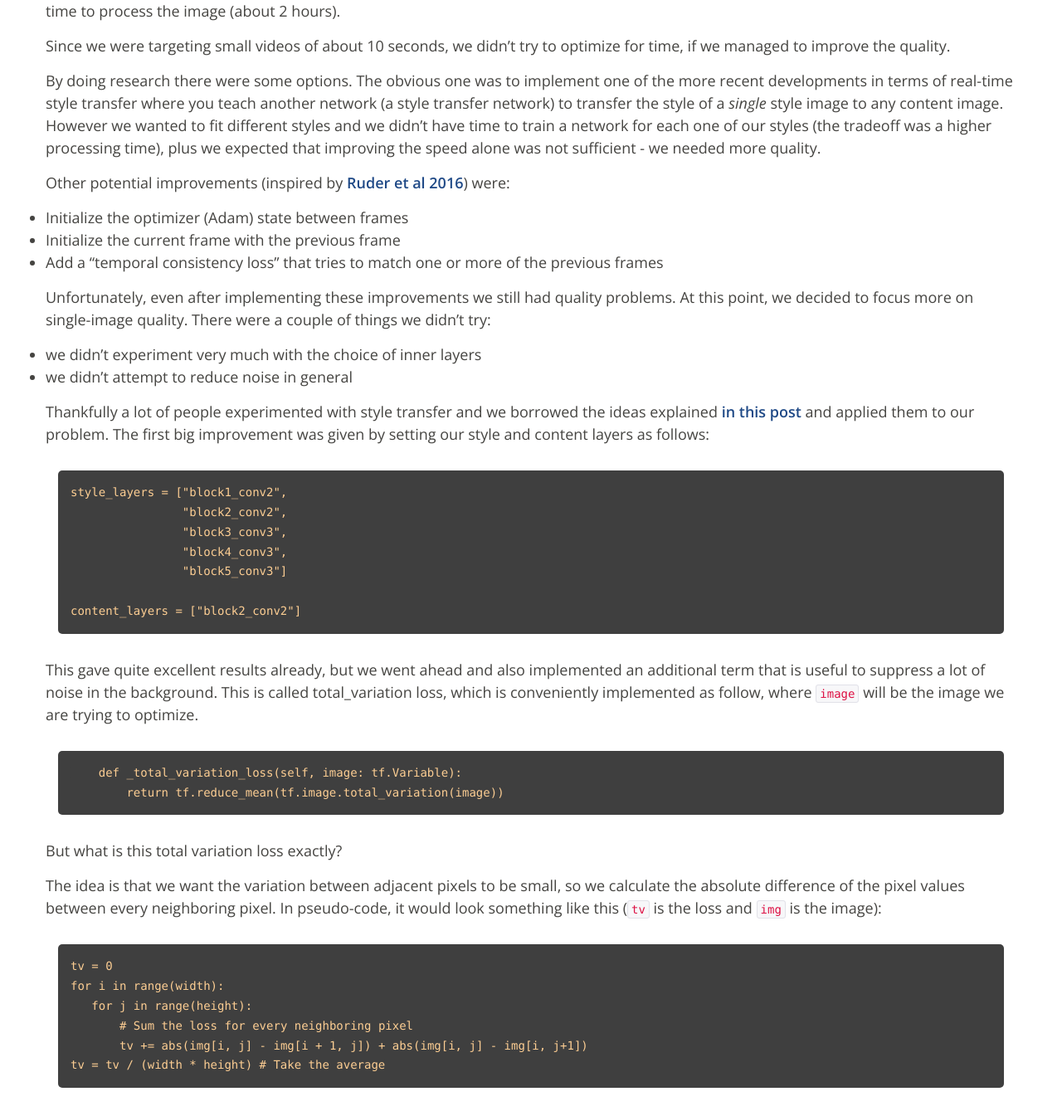
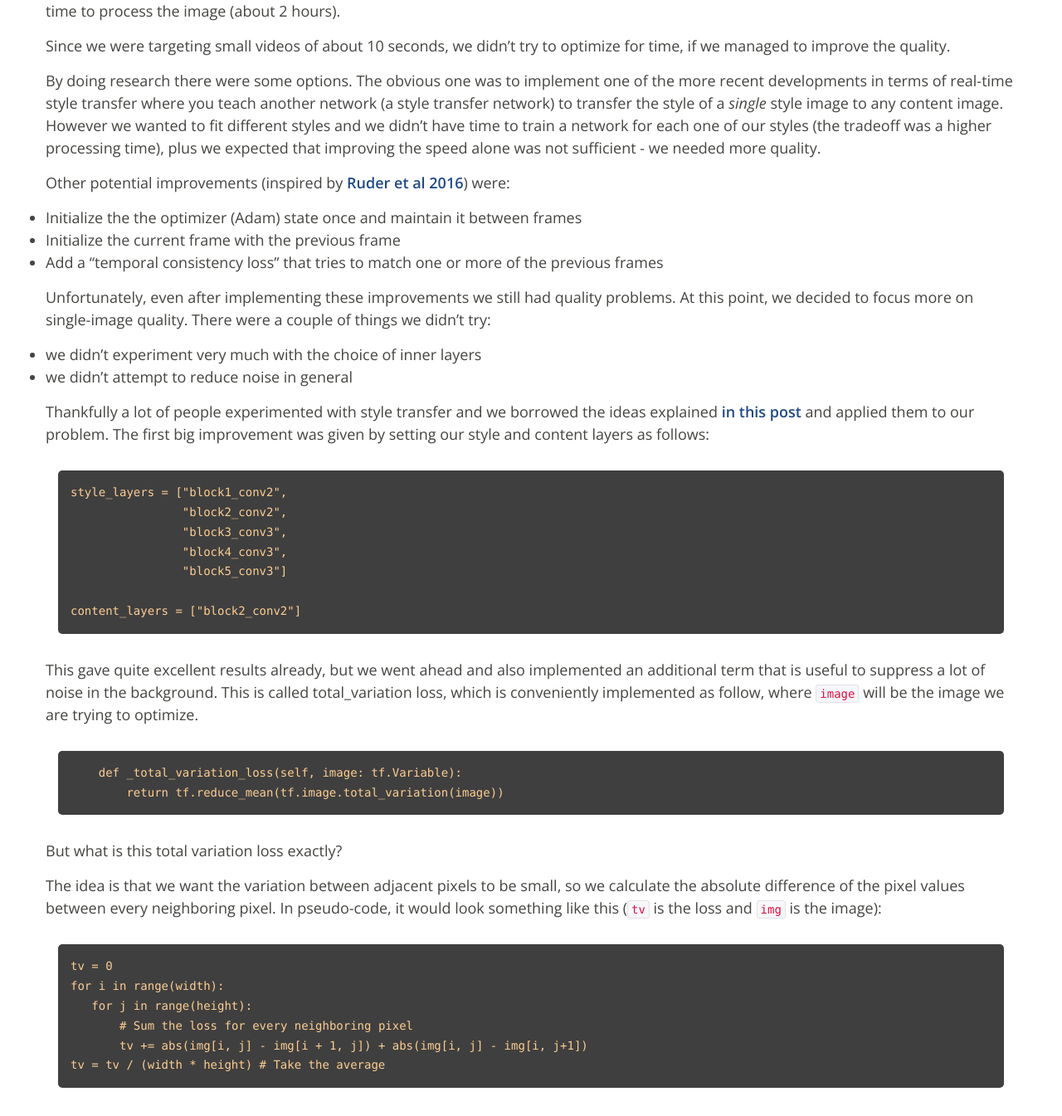
Before and after one commit to gabrielelanaro/gabrielelanaro.github.io, a Jekyll site: the page built from blog/_posts/2019-05-25-style-transfer-gif.md, in a window 1280 px wide. Shown: the part 2486-3831 px from the top of the page at 83% size. Built offline with Jekyll 4.4.1, drawn with Linux system fonts in a browser that asks for light colours; comment, search, counter and statistics services are not loaded.

Commit message:
Small fixes

```diff
--- a/blog/_posts/2019-05-25-style-transfer-gif.md
+++ b/blog/_posts/2019-05-25-style-transfer-gif.md
@@ -60,7 +60,7 @@ By doing research there were some options. The obvious one was to implement one
 
 Other potential improvements (inspired by [Ruder et al 2016](https://arxiv.org/abs/1604.08610)) were:
 
-- Initialize the optimizer (Adam) state between frames
+- Initialize the the optimizer (Adam) state once and maintain it between frames
 - Initialize the current frame with the previous frame
 - Add a “temporal consistency loss” that tries to match one or more of the previous frames
 
```
